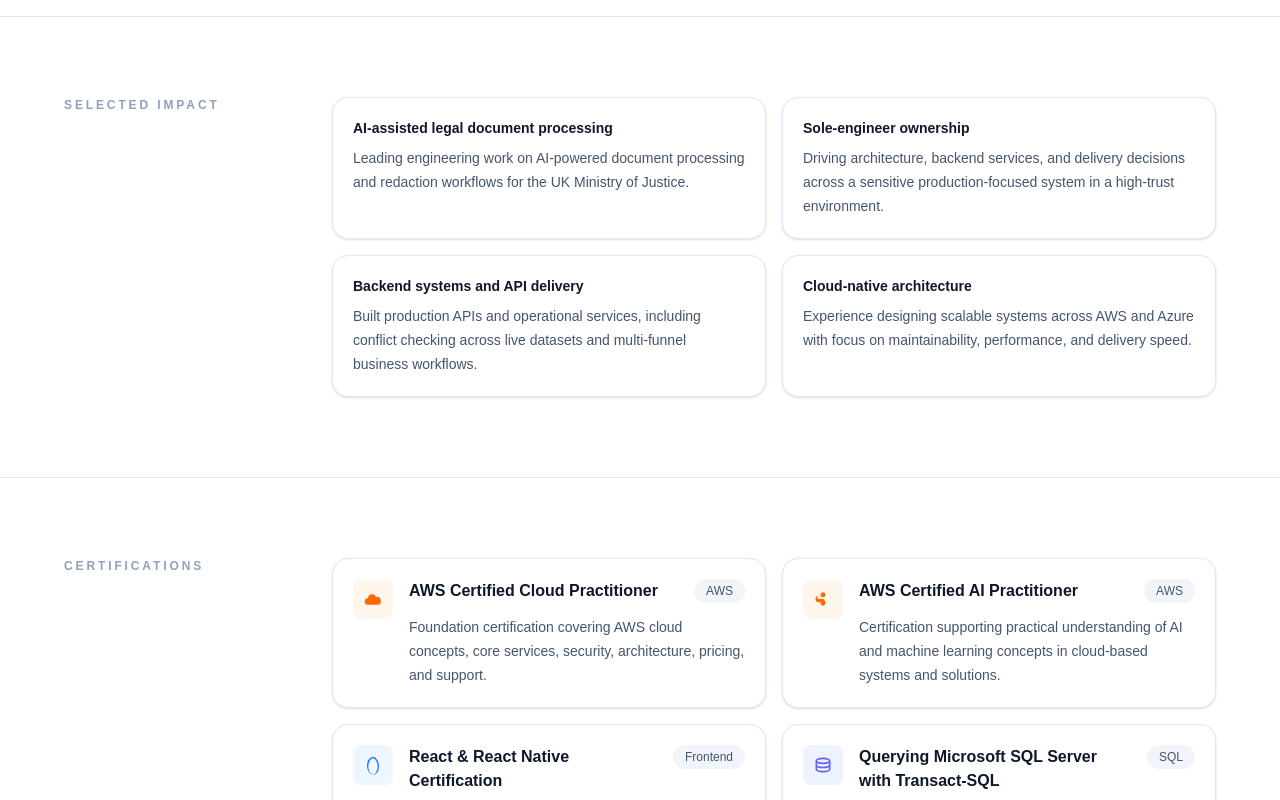
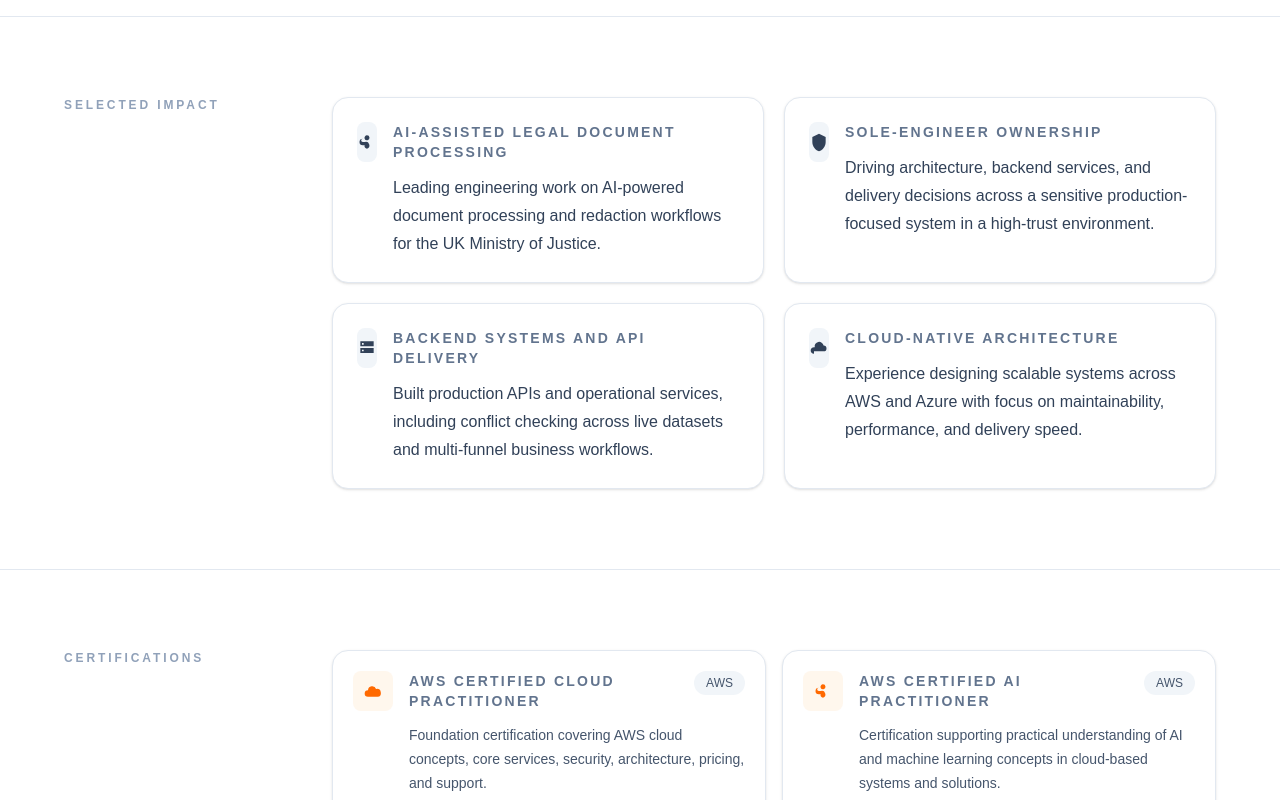
Before and after one commit to Elbeera/hothyfa-cv, a Next.js app: page / in a window 1280 px wide. Shown: the part 1140-1940 px from the top of the page. Built offline with nearby package versions, Linux system fonts and the light colour scheme.

Commit message:
Update imapct, projects, certification fonts

```diff
--- a/src/app/page.tsx
+++ b/src/app/page.tsx
@@ -26,42 +26,105 @@ export default function Home() {
       </Section>
 
       <Section id="impact" title="Selected Impact">
-        <div className="grid gap-4 sm:grid-cols-2">
-          <div className="rounded-2xl border border-slate-200 bg-white p-5 shadow-sm">
-            <p className="text-sm font-semibold text-slate-900">
+        <div className="grid gap-5 sm:grid-cols-2">
+
+          <div className="rounded-2xl border border-slate-200 bg-white p-6 shadow-sm transition hover:shadow-md">
+            <div className="flex items-start gap-4">
+              <div className="flex h-10 w-10 items-center justify-center rounded-lg bg-slate-100">
+                <svg
+                  viewBox="0 0 24 24"
+                  fill="currentColor"
+                  className="h-5 w-5 text-slate-700"
+                >
+                  <path d="M12 4a3 3 0 1 1-2.83 4H7a2 2 0 1 0 0 4h2.17A3 3 0 1 1 12 20a3 3 0 0 1-2.83-4H7a4 4 0 1 1 0-8h2.17A3 3 0 0 1 12 4Z" />
+                </svg>
+              </div>
+
+              <div>
+              <h3 className="text-sm font-semibold uppercase tracking-[0.16em] text-slate-500">
                   AI-assisted legal document processing
-            </p>
-            <p className="mt-2 text-sm leading-6 text-slate-600">
-              Leading engineering work on AI-powered document processing and redaction workflows for the UK Ministry of Justice.
+                </h3>
+                <p className="mt-3 text-base leading-7 text-slate-700">
+                  Leading engineering work on AI-powered document processing and
+                  redaction workflows for the UK Ministry of Justice.
                 </p>
               </div>
+            </div>
+          </div>
 
-          <div className="rounded-2xl border border-slate-200 bg-white p-5 shadow-sm">
-            <p className="text-sm font-semibold text-slate-900">
+          <div className="rounded-2xl border border-slate-200 bg-white p-6 shadow-sm transition hover:shadow-md">
+            <div className="flex items-start gap-4">
+              <div className="flex h-10 w-10 items-center justify-center rounded-lg bg-slate-100">
+                <svg
+                  viewBox="0 0 24 24"
+                  fill="currentColor"
+                  className="h-5 w-5 text-slate-700"
+                >
+                  <path d="M12 2 4 6v6c0 5.2 3.4 9.8 8 11 4.6-1.2 8-5.8 8-11V6l-8-4Z" />
+                </svg>
+              </div>
+
+              <div>
+              <h3 className="text-sm font-semibold uppercase tracking-[0.16em] text-slate-500">
                   Sole-engineer ownership
-            </p>
-            <p className="mt-2 text-sm leading-6 text-slate-600">
-              Driving architecture, backend services, and delivery decisions across a sensitive production-focused system in a high-trust environment.
+                </h3>
+                <p className="mt-3 text-base leading-7 text-slate-700">
+                  Driving architecture, backend services, and delivery decisions
+                  across a sensitive production-focused system in a high-trust
+                  environment.
                 </p>
               </div>
+            </div>
+          </div>
 
-          <div className="rounded-2xl border border-slate-200 bg-white p-5 shadow-sm">
-            <p className="text-sm font-semibold text-slate-900">
+          <div className="rounded-2xl border border-slate-200 bg-white p-6 shadow-sm transition hover:shadow-md">
+            <div className="flex items-start gap-4">
+              <div className="flex h-10 w-10 items-center justify-center rounded-lg bg-slate-100">
+                <svg
+                  viewBox="0 0 24 24"
+                  fill="currentColor"
+                  className="h-5 w-5 text-slate-700"
+                >
+                  <path d="M4 4h16v6H4V4Zm0 8h16v6H4v-6Zm2-6v2h2V6H6Zm0 8v2h2v-2H6Z" />
+                </svg>
+              </div>
+
+              <div>
+              <h3 className="text-sm font-semibold uppercase tracking-[0.16em] text-slate-500">
                   Backend systems and API delivery
-            </p>
-            <p className="mt-2 text-sm leading-6 text-slate-600">
-              Built production APIs and operational services, including conflict checking across live datasets and multi-funnel business workflows.
+                </h3>
+                <p className="mt-3 text-base leading-7 text-slate-700">
+                  Built production APIs and operational services, including conflict
+                  checking across live datasets and multi-funnel business workflows.
                 </p>
               </div>
+            </div>
+          </div>
 
-          <div className="rounded-2xl border border-slate-200 bg-white p-5 shadow-sm">
-            <p className="text-sm font-semibold text-slate-900">
+          <div className="rounded-2xl border border-slate-200 bg-white p-6 shadow-sm transition hover:shadow-md">
+            <div className="flex items-start gap-4">
+              <div className="flex h-10 w-10 items-center justify-center rounded-lg bg-slate-100">
+                <svg
+                  viewBox="0 0 24 24"
+                  fill="currentColor"
+                  className="h-5 w-5 text-slate-700"
+                >
+                  <path d="M6 19a4 4 0 1 1 .9-7.9A5 5 0 0 1 17.5 9a3.5 3.5 0 1 1 0 7H6Z" />
+                </svg>
+              </div>
+
+              <div>
+              <h3 className="text-sm font-semibold uppercase tracking-[0.16em] text-slate-500">
                   Cloud-native architecture
-            </p>
-            <p className="mt-2 text-sm leading-6 text-slate-600">
-              Experience designing scalable systems across AWS and Azure with focus on maintainability, performance, and delivery speed.
+                </h3>
+                <p className="mt-3 text-base leading-7 text-slate-700">
+                  Experience designing scalable systems across AWS and Azure with
+                  focus on maintainability, performance, and delivery speed.
                 </p>
               </div>
+            </div>
+          </div>
+
         </div>
       </Section>
 
@@ -85,7 +148,7 @@ export default function Home() {
               {/* Content */}
               <div className="flex-1">
                 <div className="flex items-start justify-between gap-4">
-                  <h3 className="text-base font-semibold text-slate-900">
+                <h3 className="text-sm font-semibold uppercase tracking-[0.16em] text-slate-500">
                     AWS Certified Cloud Practitioner
                   </h3>
                   <span className="rounded-full bg-slate-100 px-3 py-1 text-xs font-medium text-slate-600">
@@ -120,7 +183,7 @@ export default function Home() {
               {/* Content */}
               <div className="flex-1">
                 <div className="flex items-start justify-between gap-4">
-                  <h3 className="text-base font-semibold text-slate-900">
+                <h3 className="text-sm font-semibold uppercase tracking-[0.16em] text-slate-500">
                     AWS Certified AI Practitioner
                   </h3>
                   <span className="rounded-full bg-slate-100 px-3 py-1 text-xs font-medium text-slate-600">
@@ -155,7 +218,7 @@ export default function Home() {
               {/* Content */}
               <div className="flex-1">
                 <div className="flex items-start justify-between gap-4">
-                  <h3 className="text-base font-semibold text-slate-900">
+                <h3 className="text-sm font-semibold uppercase tracking-[0.16em] text-slate-500">
                     React & React Native Certification
                   </h3>
                   <span className="rounded-full bg-slate-100 px-3 py-1 text-xs font-medium text-slate-600">
@@ -190,7 +253,7 @@ export default function Home() {
               {/* Content */}
               <div className="flex-1">
                 <div className="flex items-start justify-between gap-4">
-                  <h3 className="text-base font-semibold text-slate-900">
+                <h3 className="text-sm font-semibold uppercase tracking-[0.16em] text-slate-500">
                     Querying Microsoft SQL Server with Transact-SQL
                   </h3>
                   <span className="rounded-full bg-slate-100 px-3 py-1 text-xs font-medium text-slate-600">
@@ -225,7 +288,7 @@ export default function Home() {
               {/* Content */}
               <div className="flex-1">
                 <div className="flex items-start justify-between gap-4">
-                  <h3 className="text-base font-semibold text-slate-900">
+                <h3 className="text-sm font-semibold uppercase tracking-[0.16em] text-slate-500">
                     Node.js, Express.js and MongoDB Certification
                   </h3>
                   <span className="rounded-full bg-slate-100 px-3 py-1 text-xs font-medium text-slate-600">
@@ -494,46 +557,112 @@ export default function Home() {
       </Section>
 
       <Section id="strengths" title="Technical Strengths">
-        <div className="grid gap-6 sm:grid-cols-2">
+        <div className="grid gap-5 sm:grid-cols-2">
+
+          {/* Frontend */}
+          <div className="rounded-2xl border border-slate-200 bg-white p-5 shadow-sm transition hover:shadow-md">
+            <div className="flex items-start gap-4">
+              <div className="flex h-10 w-10 items-center justify-center rounded-lg bg-slate-100">
+                <svg
+                  viewBox="0 0 24 24"
+                  fill="currentColor"
+                  className="h-5 w-5 text-slate-700"
+                >
+                  {/* monitor icon */}
+                  <path d="M4 5h16v10H4V5Zm2 2v6h12V7H6Zm3 10h6v2H9v-2Z" />
+                </svg>
+              </div>
+
               <div>
                 <h3 className="text-sm font-semibold uppercase tracking-[0.16em] text-slate-500">
                   Frontend Systems
                 </h3>
-            <p className="mt-3 text-base leading-7 text-slate-700">
+                <p className="mt-2 text-sm leading-6 text-slate-700">
                   React, Next.js, TypeScript, responsive UI engineering,
                   user-focused interfaces, and modern frontend delivery.
                 </p>
+              </div>
+            </div>
+          </div>
+
+          {/* Backend */}
+          <div className="rounded-2xl border border-slate-200 bg-white p-5 shadow-sm transition hover:shadow-md">
+            <div className="flex items-start gap-4">
+              <div className="flex h-10 w-10 items-center justify-center rounded-lg bg-slate-100">
+                <svg
+                  viewBox="0 0 24 24"
+                  fill="currentColor"
+                  className="h-5 w-5 text-slate-700"
+                >
+                  {/* server icon */}
+                  <path d="M4 4h16v6H4V4Zm0 8h16v6H4v-6Zm2-6v2h2V6H6Zm0 8v2h2v-2H6Z" />
+                </svg>
               </div>
 
               <div>
                 <h3 className="text-sm font-semibold uppercase tracking-[0.16em] text-slate-500">
                   Backend & APIs
                 </h3>
-            <p className="mt-3 text-base leading-7 text-slate-700">
+                <p className="mt-2 text-sm leading-6 text-slate-700">
                   Node.js, Python, FastAPI, REST APIs, service design, data
                   workflows, and production-oriented backend engineering.
                 </p>
+              </div>
+            </div>
+          </div>
+
+          {/* Cloud */}
+          <div className="rounded-2xl border border-slate-200 bg-white p-5 shadow-sm transition hover:shadow-md">
+            <div className="flex items-start gap-4">
+              <div className="flex h-10 w-10 items-center justify-center rounded-lg bg-slate-100">
+                <svg
+                  viewBox="0 0 24 24"
+                  fill="currentColor"
+                  className="h-5 w-5 text-slate-700"
+                >
+                  {/* cloud icon */}
+                  <path d="M6 19a4 4 0 1 1 .9-7.9A5 5 0 0 1 17.5 9a3.5 3.5 0 1 1 0 7H6Z" />
+                </svg>
               </div>
 
               <div>
                 <h3 className="text-sm font-semibold uppercase tracking-[0.16em] text-slate-500">
                   Cloud & Delivery
                 </h3>
-            <p className="mt-3 text-base leading-7 text-slate-700">
+                <p className="mt-2 text-sm leading-6 text-slate-700">
                   AWS, CI/CD, deployment pipelines, infrastructure awareness, and
                   pragmatic decisions around delivery and maintainability.
                 </p>
+              </div>
+            </div>
+          </div>
+
+          {/* AI */}
+          <div className="rounded-2xl border border-slate-200 bg-white p-5 shadow-sm transition hover:shadow-md">
+            <div className="flex items-start gap-4">
+              <div className="flex h-10 w-10 items-center justify-center rounded-lg bg-slate-100">
+                <svg
+                  viewBox="0 0 24 24"
+                  fill="currentColor"
+                  className="h-5 w-5 text-slate-700"
+                >
+                  {/* brain/network icon */}
+                  <path d="M12 4a3 3 0 1 1-2.8 4H7a2 2 0 1 0 0 4h2.2A3 3 0 1 1 12 20a3 3 0 0 1-2.8-4H7a4 4 0 1 1 0-8h2.2A3 3 0 0 1 12 4Z" />
+                </svg>
               </div>
 
               <div>
                 <h3 className="text-sm font-semibold uppercase tracking-[0.16em] text-slate-500">
                   AI-Assisted Workflows
                 </h3>
-            <p className="mt-3 text-base leading-7 text-slate-700">
+                <p className="mt-2 text-sm leading-6 text-slate-700">
                   Document intelligence, redaction workflows, entity detection,
                   human review tooling, and workflow automation support.
                 </p>
               </div>
+            </div>
+          </div>
+
         </div>
       </Section>
 
```
Lines whose indentation alone changed are shown as unchanged.
